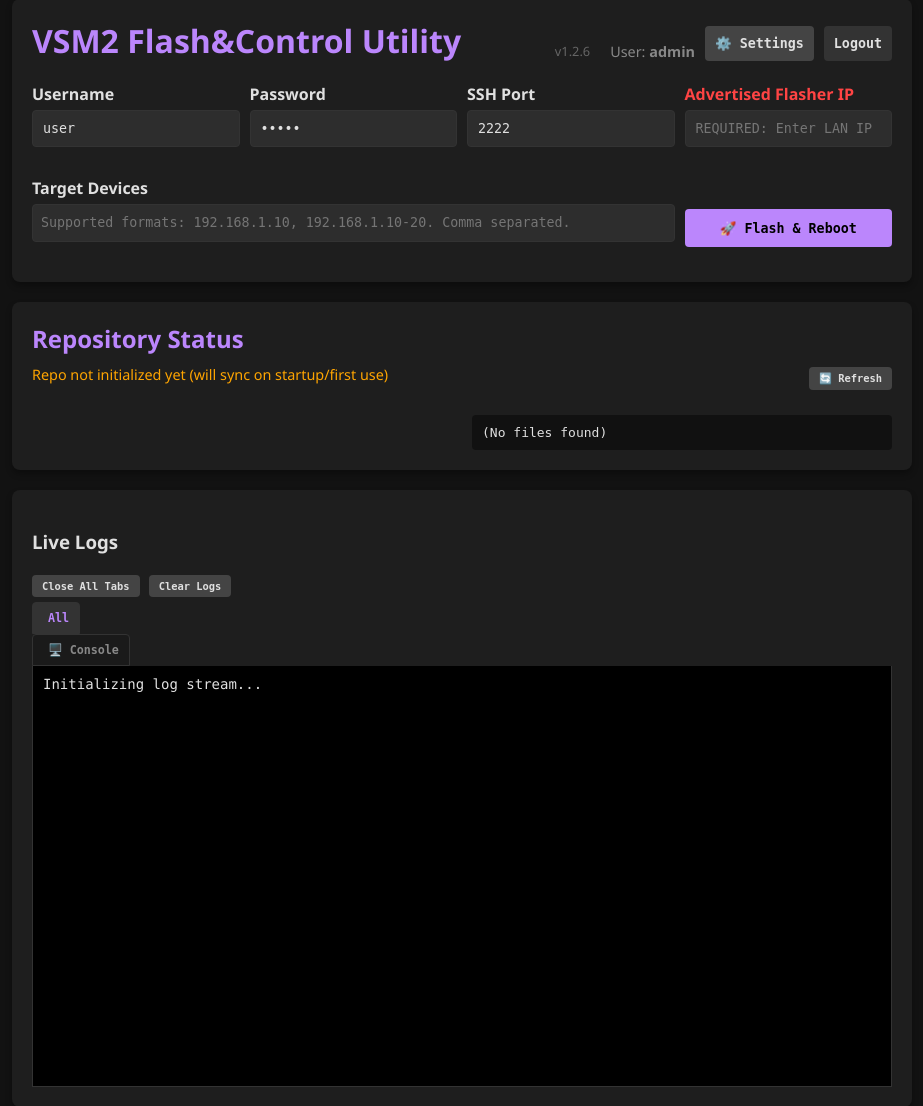
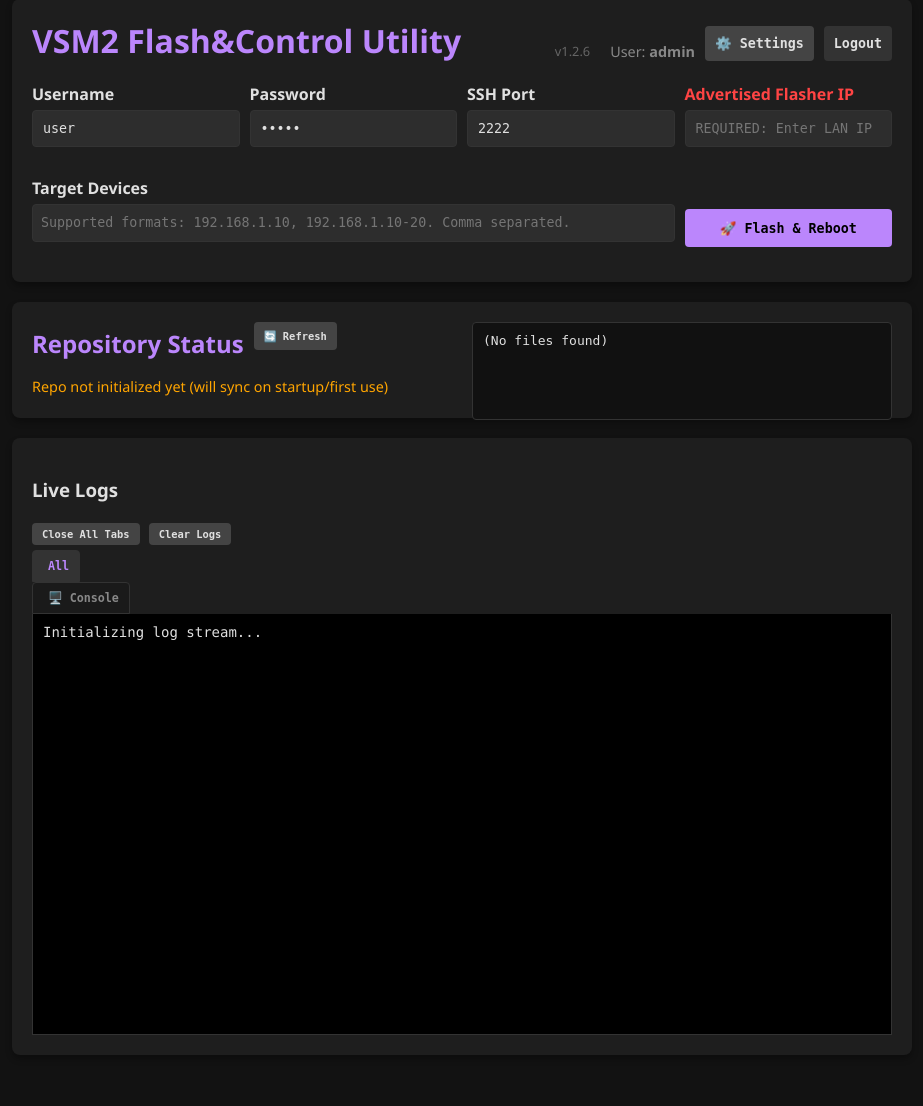
Before and after one commit to masseselsev/controlboard, a Flask app: page / in a window 1280 px wide. Shown: the part 21-1127 px from the top of the page, without its empty margins (178-1101 px from the left). After the commit the page ends 1056 px from the top, so only its background shows below. Run offline with Flask 3, Linux system fonts and the light colour scheme; the visitor is signed in with stand-in values (Sample User, id 1); data that the repository does not hold is empty.

Commit message:
fix: update repo status layout and .gitignore

```diff
--- a/mass_flasher/templates/index.html
+++ b/mass_flasher/templates/index.html
@@ -360,24 +360,27 @@
         </div>
 
         <!-- Repository Status Card -->
+        <!-- Repository Status Card -->
         <div class="card">
-            <h2 style="margin-bottom: 10px;">{{ t.repo_status_title }}</h2>
-            <div style="display: flex; flex-wrap: wrap; gap: 20px; align-items: start;">
-                <!-- Left: Status Info -->
-                <div id="repo-info" style="flex: 1; min-width: 300px; font-size: 0.9em; color: #ccc;">
-                    {{ t.loading_text }}
+            <div style="display: grid; grid-template-columns: 1fr 1fr; gap: 20px; align-items: start;">
+                <!-- Left Column: Title + Button + Info -->
+                <div style="display: flex; flex-direction: column; gap: 10px;">
+                    <div style="display: flex; align-items: center; gap: 10px;">
+                        <h2 style="margin: 0;">{{ t.repo_status_title }}</h2>
+                        <button class="secondary" onclick="loadRepoStatus()"
+                            style="width:auto; font-size: 0.8em; padding: 5px 10px; height: 28px; display: flex; align-items: center;">
+                            🔄 {{ t.refresh_btn }}
+                        </button>
+                    </div>
+                    <div id="repo-info" style="font-size: 0.9em; color: #ccc; line-height: 1.6;">
+                        {{ t.loading_text }}
+                    </div>
                 </div>
 
-                <!-- Right: Files and Toolbar -->
-                <div style="flex: 1; min-width: 300px; display: flex; flex-direction: column; gap: 10px;">
-                    <div style="text-align: right;">
-                        <button class="secondary" onclick="loadRepoStatus()"
-                            style="width:auto; font-size: 0.8em; padding: 5px 10px;">🔄 {{ t.refresh_btn }}</button>
-                    </div>
-                    <div
-                        style="max-height: 140px; overflow-y: auto; background: #111; padding: 10px; border-radius: 4px; font-family: monospace;">
-                        <ul id="file-list" style="list-style: none; padding-left: 0; margin: 0;"></ul>
-                    </div>
+                <!-- Right Column: File List -->
+                <div
+                    style="max-height: 140px; overflow-y: auto; background: #111; padding: 10px; border-radius: 4px; font-family: monospace; border: 1px solid #333; height: 100%;">
+                    <ul id="file-list" style="list-style: none; padding-left: 0; margin: 0;"></ul>
                 </div>
             </div>
         </div>
```
Also changed, not shown: 1 other file.
